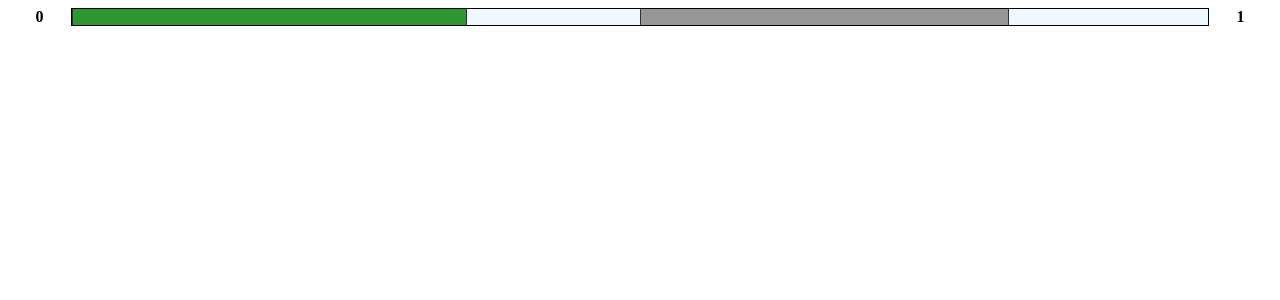
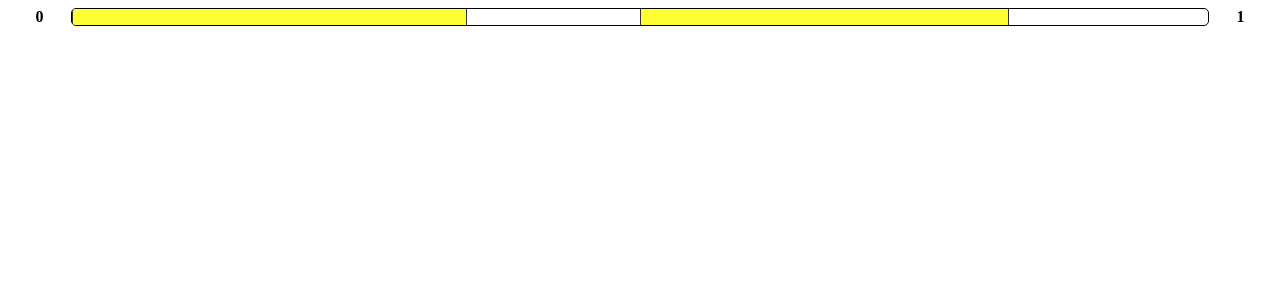
Before and after one commit to dzik1331/ng-intervals, an Angular app: page / in a window 1280 px wide. Shown: the top 300 px of the page. Built offline with nearby package versions, Linux system fonts and the light colour scheme.

Commit message:
add styleOptions - mainIntervalColor and childIntervalColor

```diff
--- a/src/app/app.component.html
+++ b/src/app/app.component.html
@@ -1 +1 @@
-<intervals [min]="0" [max]="1" [intervals]="intervals"></intervals>
+<intervals [min]="0" [max]="1" [intervals]="intervals" [styleOptions]="{childIntervalColor: 'yellow', mainIntervalColor: 'white'}"></intervals>
--- a/src/app/intervals/intervals.component.scss
+++ b/src/app/intervals/intervals.component.scss
@@ -5,8 +5,8 @@
     min-height: 10px;
     width: 90%;
     display: table-cell;
-    background: aliceblue;
     border: 0.5px solid black;
+    border-radius: 5px;
     position: relative;
     overflow: hidden;
     .interval-child {
--- a/src/app/intervals/intervals.component.ts
+++ b/src/app/intervals/intervals.component.ts
@@ -1,4 +1,5 @@
 import {AfterViewInit, Component, Input, OnInit, Renderer2, ViewChild} from '@angular/core';
+import {isNullOrUndefined} from 'util';
 
 @Component({
   selector: 'intervals',
@@ -11,15 +12,18 @@ export class IntervalsComponent implements OnInit, AfterViewInit {
   @Input() min;
   @Input() max;
   @Input() intervals: Intervals[] = [];
+  @Input() styleOptions: StyleOptions = {};
   @ViewChild('intervalsHandler') intervalsHandler;
 
   constructor(private renderer: Renderer2) {
   }
 
   ngOnInit() {
+    this.setDefaultStyle();
   }
 
   ngAfterViewInit(): void {
+    this.renderer.setStyle(this.intervalsHandler.nativeElement, 'background', this.styleOptions.mainIntervalColor);
     this.addInterval(this.intervals);
   }
 
@@ -35,14 +39,22 @@ export class IntervalsComponent implements OnInit, AfterViewInit {
 
       this.renderer.setStyle(intervalDiv, 'width', width + '%');
       this.renderer.setStyle(intervalDiv, 'left', left + '%');
-      let color = this.randomColor();
-      this.renderer.setStyle(intervalDiv, 'background', color);
+      this.renderer.setStyle(intervalDiv, 'background', this.styleOptions.childIntervalColor);
       this.renderer.appendChild(this.intervalsHandler.nativeElement, intervalDiv);
     });
   }
 
-  randomColor(): string {
-    return COLORS[Math.floor(Math.random() * COLORS.length)];
+  // randomColor(): string {
+  //   return COLORS[Math.floor(Math.random() * COLORS.length)];
+  // }
+
+  private setDefaultStyle() {
+    isNullOrUndefined(this.styleOptions.mainIntervalColor) ? this.setOptionValue('mainIntervalColor', 'blue') : null;
+    isNullOrUndefined(this.styleOptions.childIntervalColor) ? this.setOptionValue('childIntervalColor', 'red') : null;
+  }
+
+  private setOptionValue(key, value) {
+    this.styleOptions[key] = value;
   }
 }
 
@@ -53,6 +65,11 @@ export interface Intervals {
   upper: number;
   lowerClose: boolean;
   upperClose: boolean;
+}
+
+export interface StyleOptions {
+  mainIntervalColor?: string;
+  childIntervalColor?: string;
 }
 
 const COLORS = [
```
